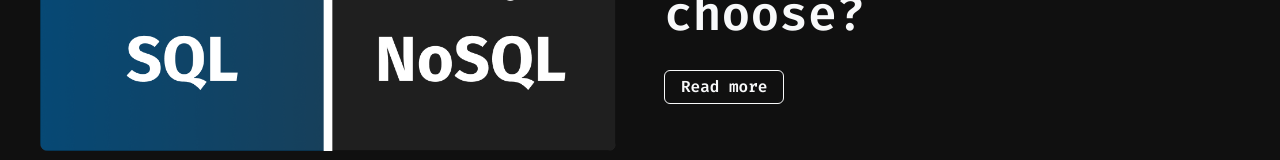
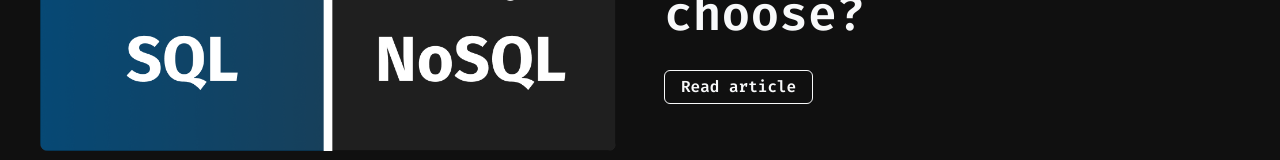
Before and after one commit to sebastianvarona/crevna-blog, a Next.js app: page / in a window 1280 px wide. Shown: the part 321-481 px from the top of the page. Built offline with nearby package versions, Linux system fonts and the light colour scheme.

Commit message:
descriptive button

```diff
--- a/components/hero-card.js
+++ b/components/hero-card.js
@@ -35,7 +35,7 @@ export default function HeroCard({lang, date, tags, title, extract, slug, img})
                     {/* <p className="font-light pb-8">{extract}</p> */}
                     <Link href={slugPath}>
                         <a className='hidden md:block'><Button>
-                            {lang === 'es' ? 'Leer más' : 'Read more'}
+                            {lang === 'es' ? 'Leer artículo' : 'Read article'}
                         </Button></a>
                     </Link>
                 </div>
```
